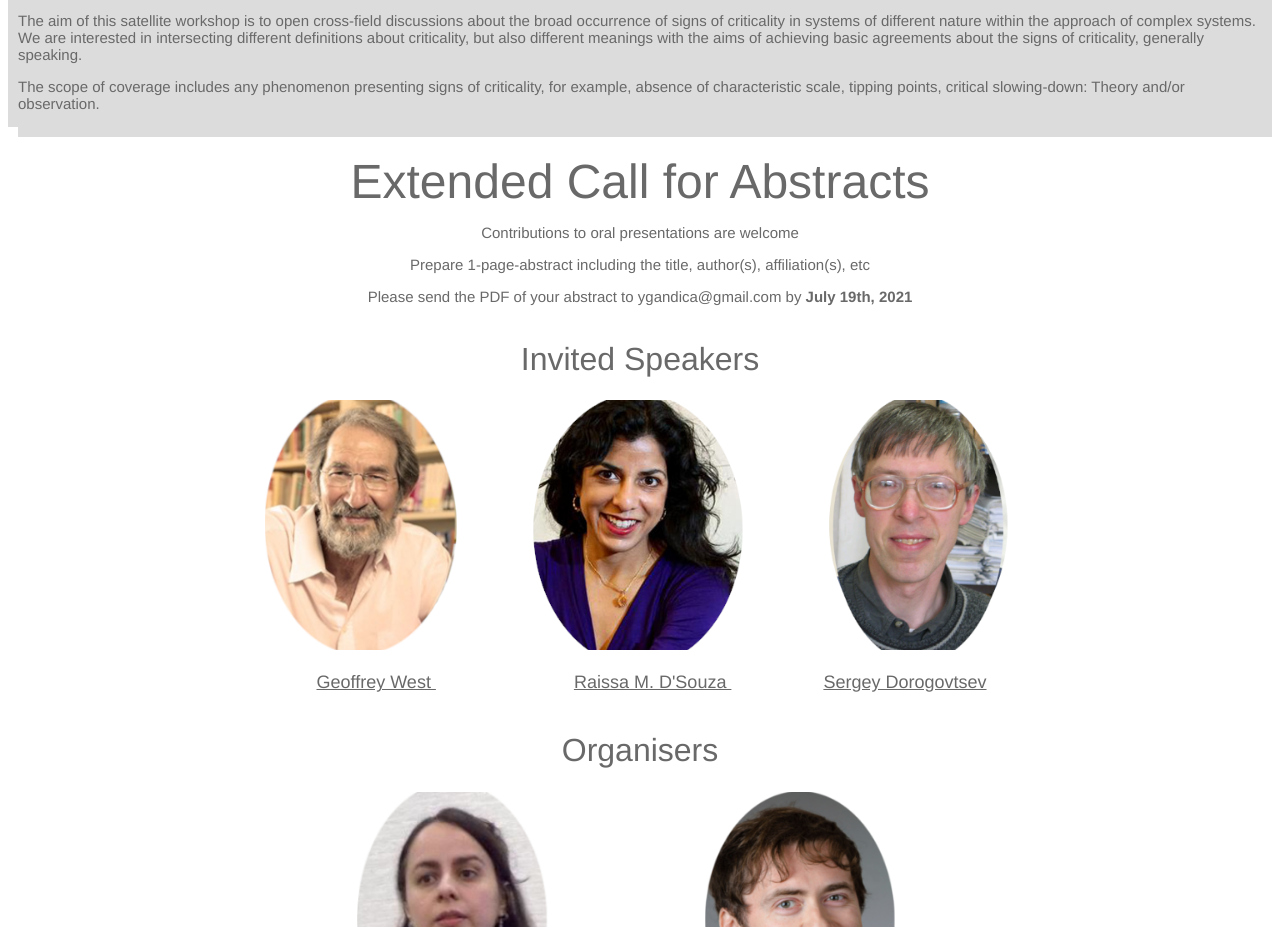
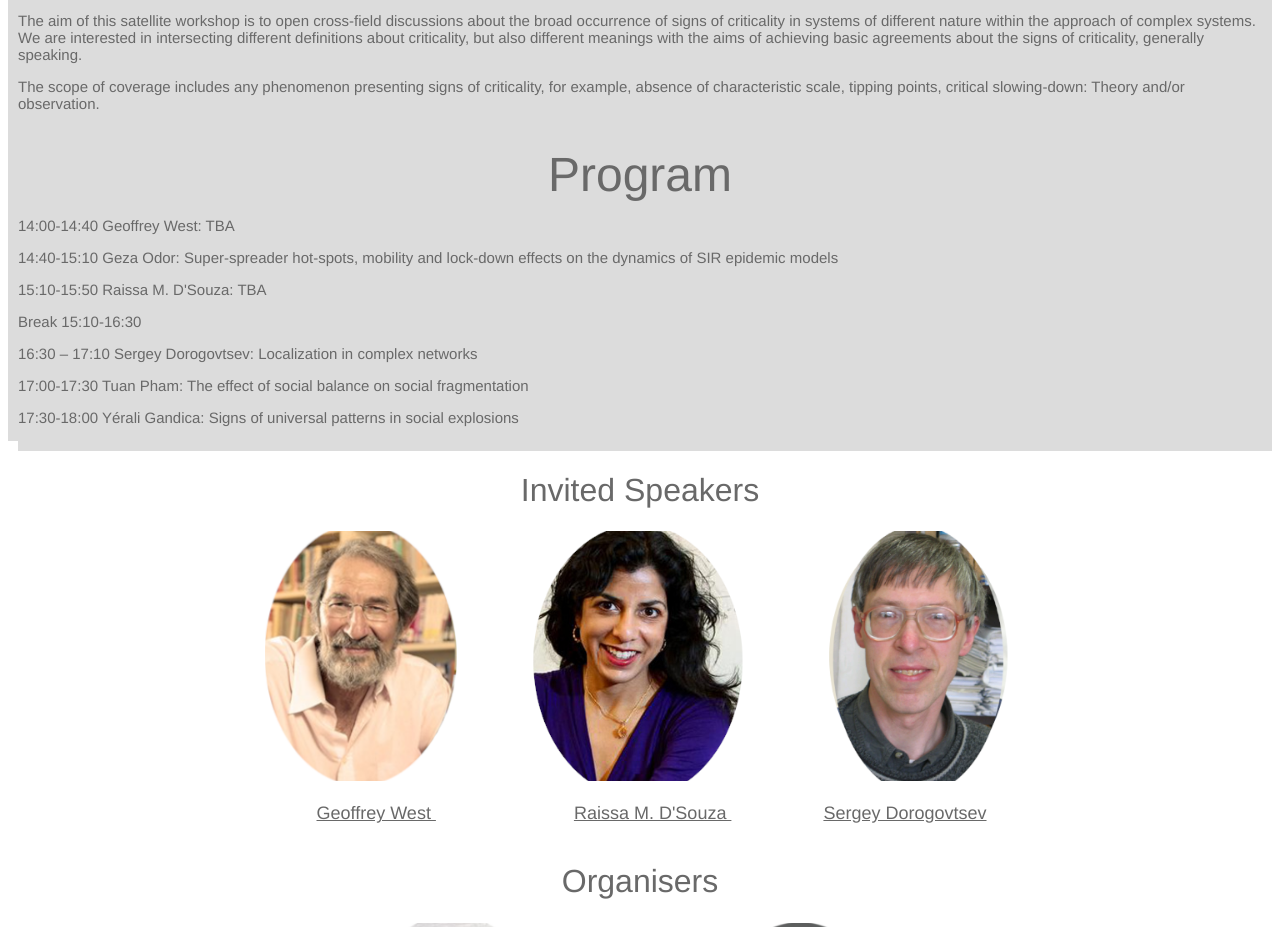
Before and after one commit to yerali/criticalitysystems2, a plain HTML site: page index.html in a window 1280 px wide. Shown: the part 1141-2068 px from the top of the page. Drawn offline with Linux system fonts and the light colour scheme.

Commit message:
adding program

```diff
--- a/index.html
+++ b/index.html
@@ -6,7 +6,7 @@
 <BODY>
    <SECTION>
  <H1 ALIGN=CENTER>  <A HREF="#scope" style="color: rgb(0,255,0)"><font color="#808080"> Scope </font>  &emsp;  &emsp;   &emsp; </A>
- <A HREF="#call" style="color: rgb(0,255,0)"><font color="#808080"> Call for Abstracts </font>  &emsp;  &emsp;  &emsp; </A>
+ <A HREF="#call" style="color: rgb(0,255,0)"><font color="#808080"> Program </font>  &emsp;  &emsp;  &emsp; </A>
  <A HREF="#invited" style="color: rgb(0,255,0)"><font color="#808080"> Invited Speakers </font>  &emsp;  &emsp;  &emsp; </A>
   <A HREF="#organisers" style="color: rgb(0,255,0)"><font color="#808080"> Organisers </font>  </A> </H1>
 </SECTION>
@@ -45,13 +45,17 @@ The aim of this satellite workshop is to open cross-field discussions about the
  <p >The scope of coverage includes any phenomenon presenting signs of criticality, for example, absence of characteristic scale, tipping points, critical slowing-down: Theory and/or observation. </p >
 </footer>
 
-<footer2>
-<A name="call"></A>
-  <FONT SIZE=8> <CENTER> Extended Call for Abstracts </CENTER> </FONT>
-<p > Contributions to oral presentations are welcome  </p >
-<p > Prepare 1-page-abstract including the title, author(s), affiliation(s), etc </p >
-<p > Please send the PDF of your abstract to ygandica@gmail.com by <b> July 19th, 2021 </b> </p >
-</footer2>
+<footer>
+<a name="call"></a>
+<font size="8"> <center> Program </center> </font>
+<p> 14:00-14:40 Geoffrey West: TBA   </p>
+<p> 14:40-15:10 Geza Odor: Super-spreader hot-spots, mobility and lock-down effects on the dynamics of SIR epidemic models </p>
+<p> 15:10-15:50 Raissa M. D'Souza: TBA </p>
+<p>  Break 15:10-16:30 <p>
+<p>  16:30 – 17:10 Sergey Dorogovtsev: Localization in complex networks <p>
+<p>  17:00-17:30 Tuan Pham: The effect of social balance on social fragmentation <p>
+<p>  17:30-18:00 Yérali Gandica: Signs of universal patterns in social explosions <p>
+</footer>
 
 <footer3>
 <A name="invited"></A>
```
